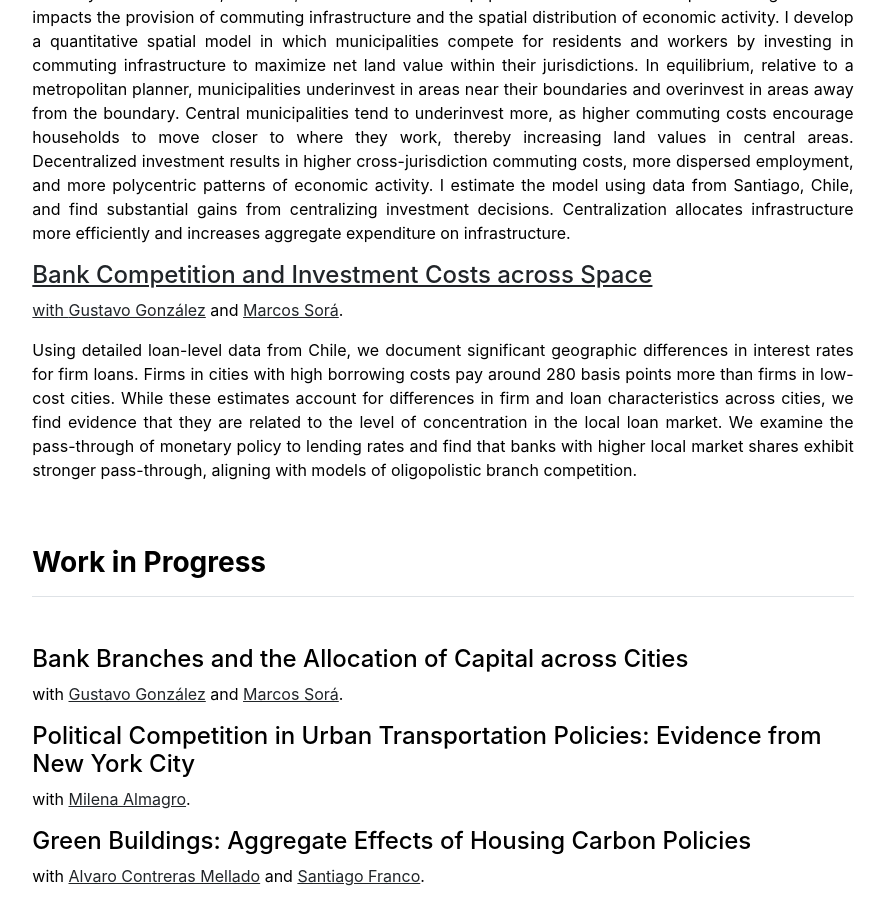
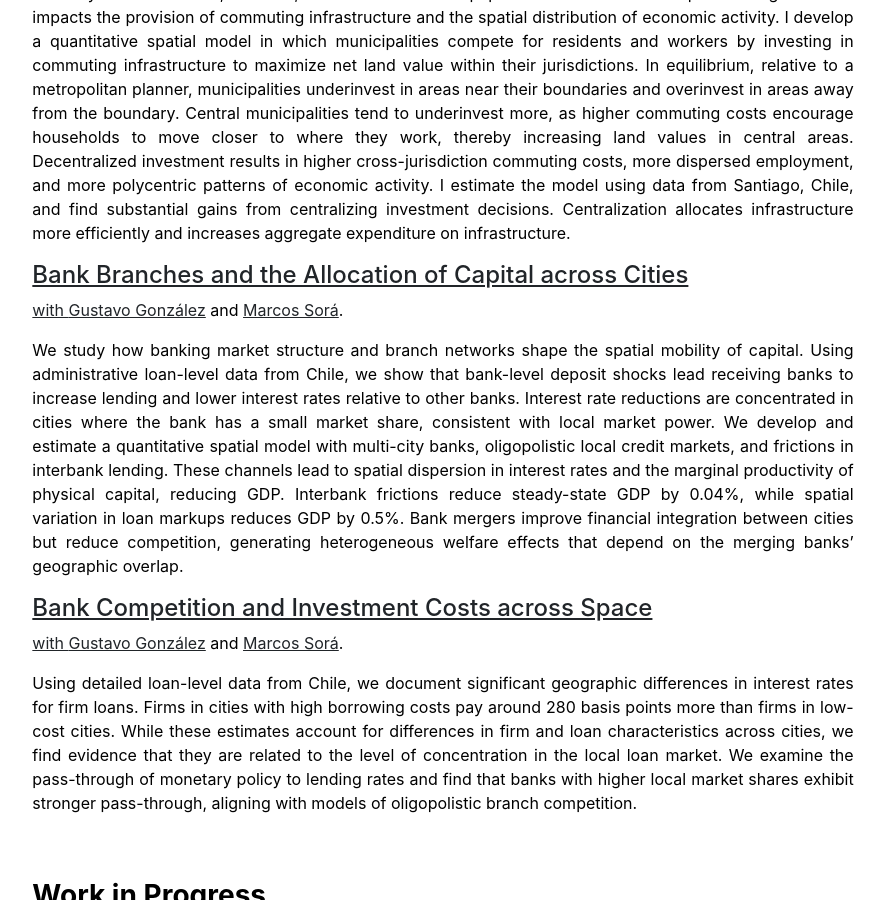
Before and after one commit to obordeu/obordeu.github.io, a Jekyll site: the page built from index.md, in a window 1280 px wide and 900 px high, scrolled down 743 px. Shown: the whole window, without its empty margins (197-1082 px from the left). Built offline with Jekyll 4.4.1, drawn with Linux system fonts in a browser that asks for light colours.

Commit message:
Add banks' paper draft

```diff
--- a/_data/research.yml
+++ b/_data/research.yml
@@ -1,3 +1,4 @@
 index:
 - {name: '<a href="https://www.oliviabordeu.com/papers/fragmented_cities_obordeu.pdf">Commuting Infrastructure in Fragmented Cities</a>', status: '[R&R at <em>Review of Economic Studies</em>]', coauthors: '', coathors_website: '', summary: 'Cities are often divided into local governments, each responsible for their local commuting infrastructure used by local residents, workers, and outsiders. This paper examines how metropolitan fragmentation impacts the provision of commuting infrastructure and the spatial distribution of economic activity. I develop a quantitative spatial model in which municipalities compete for residents and workers by investing in commuting infrastructure to maximize net land value within their jurisdictions. In equilibrium, relative to a metropolitan planner, municipalities underinvest in areas near their boundaries and overinvest in areas away from the boundary. Central municipalities tend to underinvest more, as higher commuting costs encourage households to move closer to where they work, thereby increasing land values in central areas. Decentralized investment results in higher cross-jurisdiction commuting costs, more dispersed employment, and more polycentric patterns of economic activity. I estimate the model using data from Santiago, Chile, and find substantial gains from centralizing investment decisions. Centralization allocates infrastructure more efficiently and increases aggregate expenditure on infrastructure.'}
+- {name: '<a href="https://www.oliviabordeu.com/papers/BordeuGonzalezSora_BanksSpatial_Dec15.pdf">Bank Branches and the Allocation of Capital across Cities', coauthors: [{name: 'Gustavo González', website: 'https://sites.google.com/view/gustavo-gonzalez', del: ' and '},{name: 'Marcos Sorá', website: 'https://www.marcossora.com/', del: '.'}],  summary: "We study how banking market structure and branch networks shape the spatial mobility of capital. Using administrative loan-level data from Chile, we show that bank-level deposit shocks lead receiving banks to increase lending and lower interest rates relative to other banks. Interest rate reductions are concentrated in cities where the bank has a small market share, consistent with local market power. We develop and estimate a quantitative spatial model with multi-city banks, oligopolistic local credit markets, and frictions in interbank lending. These channels lead to spatial dispersion in interest rates and the marginal productivity of physical capital, reducing GDP. Interbank frictions reduce steady-state GDP by 0.04%, while spatial variation in loan markups reduces GDP by 0.5%. Bank mergers improve financial integration between cities but reduce competition, generating heterogeneous welfare effects that depend on the merging banks’ geographic overlap."}
 - {name: '<a href="https://www.oliviabordeu.com/papers/banks_and_geography_BGS.pdf">Bank Competition and Investment Costs across Space', coauthors: [{name: 'Gustavo González', website: 'https://sites.google.com/view/gustavo-gonzalez', del: ' and '},{name: 'Marcos Sorá', website: 'https://www.marcossora.com/', del: '.'}],  summary: "Using detailed loan-level data from Chile, we document significant geographic differences in interest rates for firm loans. Firms in cities with high borrowing costs pay around 280 basis points more than firms in low-cost cities. While these estimates account for differences in firm and loan characteristics across cities, we find evidence that they are related to the level of concentration in the local loan market. We examine the pass-through of monetary policy to lending rates and find that banks with higher local market shares exhibit stronger pass-through, aligning with models of oligopolistic branch competition."}
--- a/_data/wip.yml
+++ b/_data/wip.yml
@@ -1,4 +1,3 @@
 index:
-- {name: 'Bank Branches and the Allocation of Capital across Cities', coauthors: [{name: 'Gustavo González', website: 'https://sites.google.com/view/gustavo-gonzalez', del: ' and '},{name: 'Marcos Sorá', website: 'https://www.marcossora.com/', del: '.'}]}
 - {name: 'Political Competition in Urban Transportation Policies: Evidence from New York City', coauthors: [{name: 'Milena Almagro', website: 'https://www.milena-almagro.com/', del: '.'}]}
 - {name: 'Green Buildings: Aggregate Effects of Housing Carbon Policies', coauthors: [{name: 'Alvaro Contreras Mellado', website: 'https://sites.google.com/view/acontrerasmellado/home', del: ' and '},{name: 'Santiago Franco', website: 'https://www.santiago-franco.com/', del: '.'}]}
```
Also changed, not shown: 1 other file.
